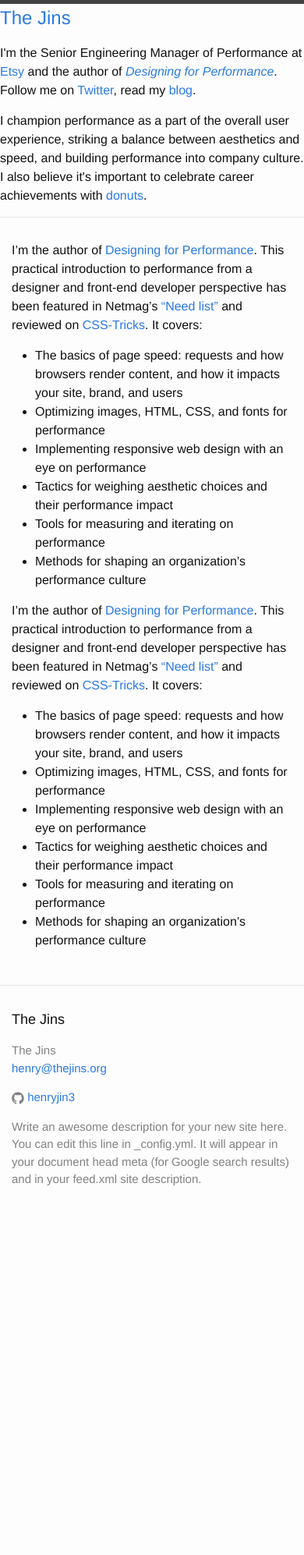
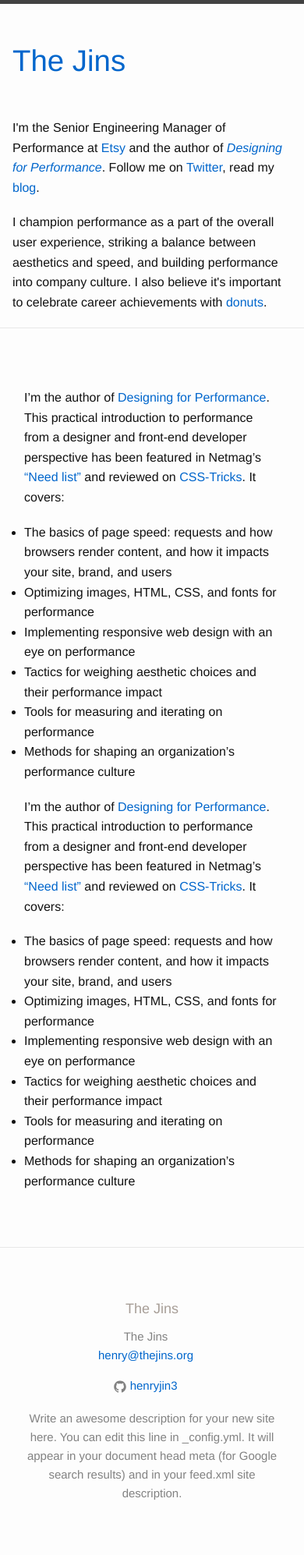
Before and after one commit to henryjin3/henryjin3.github.io, a Jekyll site: the page built from index.html, in a window 390 px wide. Shown: the whole page at 78% size. Built offline with Jekyll 4.4.1, drawn with Linux system fonts in a browser that asks for light colours; before the commit the page ends 1569 px from its top, so only the background shows below that.

Commit message:
Adding some css

```diff
--- a/_sass/_base.scss
+++ b/_sass/_base.scss
@@ -1,3 +1,4 @@
+
 /**
  * Reset some basic elements
  */
@@ -13,15 +14,7 @@
 /**
  * Basic styling
  */
-body {
-    font-family: $base-font-family;
-    font-size: $base-font-size;
-    line-height: $base-line-height;
-    font-weight: 300;
-    color: $text-color;
-    background-color: $background-color;
-    -webkit-text-size-adjust: 100%;
-}
+
 
 
 
@@ -202,3 +195,83 @@
         }
     }
 }
+
+//begin lara hogan stuff
+html,body,div,span,h1,h2,h3,p,a,em,img,strong,article,section,header,footer,dl,
+dd,dt,table,th,td {
+  margin:0;
+  padding:0;
+  border:0;
+  outline:0;
+  font-size:100%;
+  vertical-align:baseline;
+  background:transparent
+}
+table{border-collapse: collapse;border-spacing: 0;}
+
+body {
+    font-family: $base-font-family;
+    font-size: $base-font-size;
+    line-height: $base-line-height;
+    color: $text-color;
+    background-color: $background-color;
+}
+
+h1, h2, h3, h4, strong, th, .name {
+  font-family: $base-font-family;
+  margin: 1.4em;
+}
+
+h1, h2, .name { font-size: 2.4rem; line-height: 1em; }
+h2 { margin-top: 2.4rem; }
+h3 {font-size:1.2rem; line-height:1.2rem; margin-top: 1.8rem; margin-bottom: 0; }
+
+p,footer{margin:1.2em 0}
+a{color:#06c;}
+a:visited{color:#034c95;}
+h1 a, .name a{text-decoration: none;}
+
+section, header { margin:1.2rem auto .5em; overflow:hidden; }
+	header { margin-top: 0; }
+footer { color:#a79e97; text-align:center;}
+
+.bookimg { float:right;display:block;margin-left:1em;border:0;padding:0; }
+
+.talks { margin: 0; padding: 0; }
+.talks strong { width: 75px; display: inline-block; text-indent: 0; margin: 0; }
+.talks a { white-space: nowrap; }
+.talks li { margin: 0; padding: .5rem 0 .5rem 75px; text-indent: -75px; overflow: hidden;
+	list-style: none; border-bottom: 1px #ccc dotted; }
+.links { padding: 0; margin: 0; text-indent: 0; display: inline-block; float: right; }
+.links a, .links a:visited { margin:0 2px; padding: 2px 5px; background: #e85151; border-radius: 5px; color: $header-text-picture-color; text-decoration: none; }
+.links .v,.links .v:visited { background: #BA4185; }
+
+/* Media queries */
+@media (min-width: 770px) {
+	header { background: url(/images/velocity-big.jpg) no-repeat 50% 50%; background-size: cover; width: 100%; height: 400px; position: relative; }
+	header article { color: $header-text-picture-color; margin: 0 auto; position: relative; top: 50px; width: 420px; padding: 0 330px 0 0; }
+	header a:link, header a:visited { color: $header-text-picture-color; }
+	article, section { width: 750px; padding: 0; }
+	section h2:nth-child(1) {margin-top: 1.2rem;}
+}
+
+@media (max-width: 780px) {
+	h1,h2,h3,h4,p,.name,ul,.talks { margin-left: 2rem; margin-right: 2rem; }
+	header ~ section { margin-top: -1.2rem; }
+	.post h1 { margin-top: 1.4rem; }
+	.post { padding-top: 0; border-bottom: 1px #ccc dotted;}
+	.post img { width: 100%; }
+	.links { margin: 0.6em 0; float: none; display: block; clear: both; }
+	.links a { padding: 5px 10px; }
+}
+
+@media (min-width: 440px) {
+	body { font-family:$base-font-family;; font-size:16px; }
+	h1, h2, h3, h4, strong, th, .name {font-family:$base-font-family;font-weight:normal;font-style:normal;}
+}
+
+@media (max-width: 440px) {
+	h1,h2,h3,h4,p,.name,ul,.talks { margin-left: 1rem; margin-right: 1rem; }
+	.bookimg { display: none; }
+	p, li { line-height: 1.6em; }
+}
--- a/css/main.scss
+++ b/css/main.scss
@@ -14,6 +14,7 @@
 $spacing-unit:     30px;
 
 $text-color:       #111;
+$header-text-picture-color: #555;
 $background-color: #fdfdfd;
 $brand-color:      #2a7ae2;
 
```
